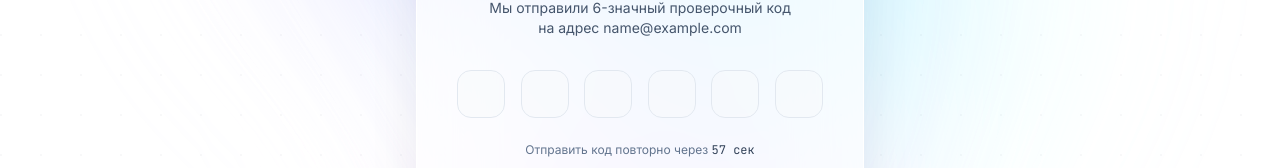
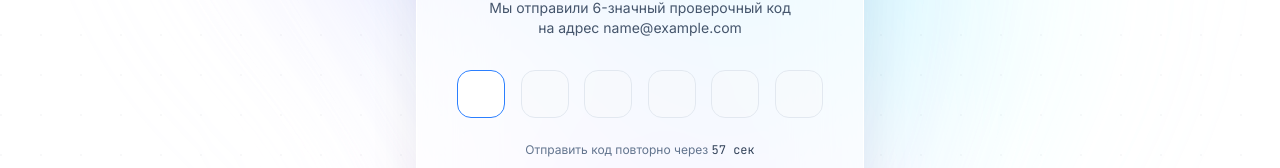
Before and after one commit to MukhamedzyanovDm/probibiku, a Next.js app: page /login in a window 1280 px wide. Both pictures are taken after typing "name@example.com" into the empty fields and a click on the button "Получить код". Shown: the part 326-494 px from the top of the page. Built offline with nearby package versions, Linux system fonts and the light colour scheme.

Commit message:
feat: add autoFocus to the first OTP input field

```diff
--- a/src/app/login/page.tsx
+++ b/src/app/login/page.tsx
@@ -159,6 +159,7 @@ export default function LoginPage() {
                     pattern="[0-9]*"
                     maxLength={1}
                     value={digit}
+                    autoFocus={idx === 0}
                     onChange={(e) => handleCodeChange(e.target, idx)}
                     onKeyDown={(e) => handleKeyDown(e, idx)}
                     className="w-12 h-12 text-center text-lg font-mono font-medium border border-slate-200 focus:border-blue-500 bg-slate-50/50 focus:bg-white rounded-xl outline-none transition-all"
```
